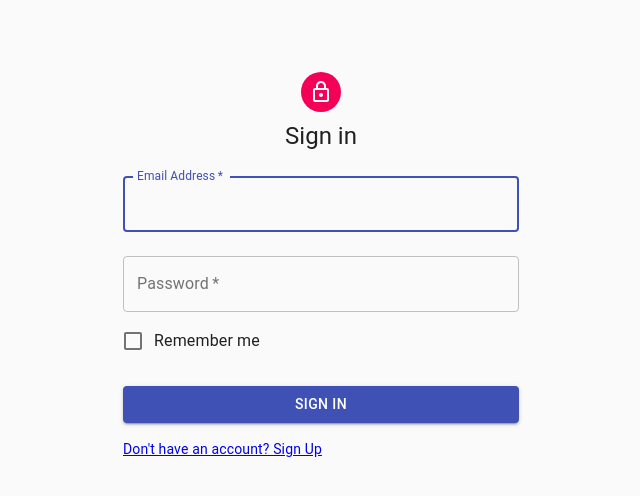
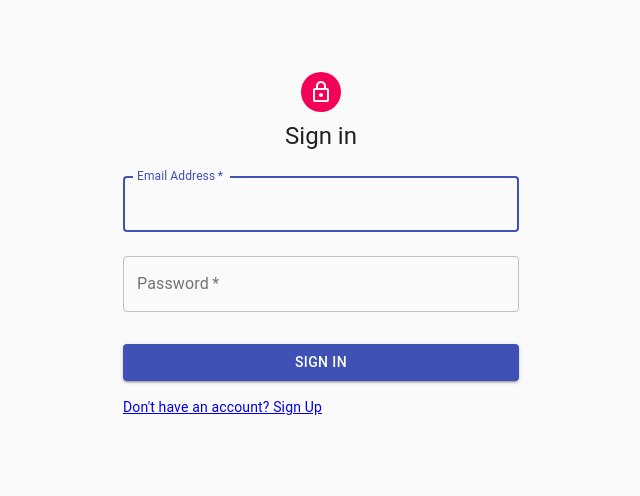
Before and after one commit to thesantatitan/engichat, a React (Create React App) app: page /signin in a window 1280 px wide. Shown: the top 496 px of the page, without its empty margins (319-959 px from the left). Built offline with nearby package versions, Linux system fonts and the light colour scheme; no server answers.

Commit message:
Fixed checkbox bug by removing checkbox

```diff
--- a/src/components/Signin.js
+++ b/src/components/Signin.js
@@ -3,8 +3,6 @@ import Avatar from '@material-ui/core/Avatar';
 import Button from '@material-ui/core/Button';
 import CssBaseline from '@material-ui/core/CssBaseline';
 import TextField from '@material-ui/core/TextField';
-import FormControlLabel from '@material-ui/core/FormControlLabel';
-import Checkbox from '@material-ui/core/Checkbox';
 import Grid from '@material-ui/core/Grid';
 import LockOutlinedIcon from '@material-ui/icons/LockOutlined';
 import Typography from '@material-ui/core/Typography';
@@ -75,10 +73,6 @@ export default function Signin() {
             autoComplete="current-password"
             onChange={(event) => {setPassword(event.target.value)}}
           />
-          <FormControlLabel
-            control={<Checkbox value="remember" color="primary" />}
-            label="Remember me"
-          />
           <Button
             type="submit"
             fullWidth
--- a/src/services/firebase.js
+++ b/src/services/firebase.js
@@ -7,3 +7,4 @@ import firebaseConfig from "./firebaseConfig";
 const init = firebase.initializeApp(firebaseConfig);
 export const auth = init.auth();
 export const db = init.database();
+auth.setPersistence(firebase.auth.Auth.Persistence.SESSION);
```
